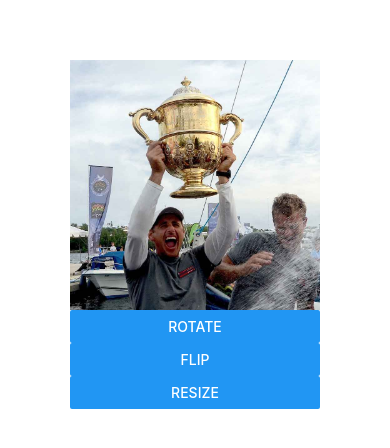
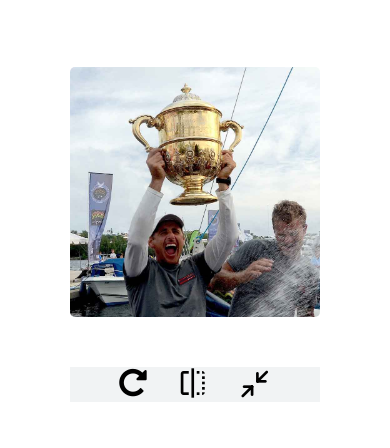
Before and after one commit to holgertidemand/ImageProject, a React Native app: screen / in a window 390 px wide. Shown: the part 188-636 px from the top of the page. Built offline with nearby package versions, Linux system fonts and the light colour scheme.

Commit message:
refaactored and cleaned up the code

```diff
--- a/src/components/ImageToolBar.js
+++ /dev/null
@@ -1,17 +0,0 @@
-import React,  { Component } from 'react';
-import { Button, View } from 'react-native';
-
-class ImageToolBar extends Component {
-
-  render() {
-    return (
-      <View>
-        <Button title={'Rotate'} onPress={ this.rotateImage }  />
-        <Button title={'Resize'}/>
-        <Button title={'Flip'}/>
-      </View>
-    );
-  }
-}
-
-export default ImageToolBar;
--- a/src/components/ShowImage.js
+++ b/src/components/ShowImage.js
@@ -1,7 +1,7 @@
 import React, { Component } from 'react';
 import { Image, View, StyleSheet, Animated, Button } from 'react-native';
+import { FontAwesome, Feather, MaterialIcons } from '@expo/vector-icons';
 
-import ImageToolBar from './ImageToolBar';
 import ImagePath from '../../assets/victory.jpg';
 import { rotateImage, scaleImage, flipImage } from './AnimationHelpers/Animations';
 
@@ -33,16 +33,48 @@ class ShowImage extends Component {
           style={{
             width: 250,
             height: 250,
-            transform: [{ rotate }, { rotateY }, { scale }]
+            transform: [{ rotate }, { rotateY }, { scale }],
+            borderRadius: 5
           }}
-          source={ ImagePath }
+          source={ImagePath}
         />
-        <Button title='Rotate' onPress={() => rotateImage(this.rotationValue)} />
-        <Button title='Flip' onPress={() => flipImage(this.flipValue)} />
-        <Button title='Resize' onPress={() => scaleImage(this.scaleValue)} />
+        <View style={styles.toolBar}>
+          <FontAwesome
+            style={styles.icons}
+            name="rotate-right"
+            size={32}
+            onPress={() => rotateImage(this.rotationValue)}
+          />
+          <MaterialIcons
+            style={styles.icons}
+            name='flip'
+            size={32}
+            onPress={() => flipImage(this.flipValue)}
+          />
+          <Feather
+            style={styles.icons}
+            name='minimize-2'
+            size={32}
+            onPress={() => scaleImage(this.scaleValue)}
+          />
+        </View>
       </View>
     );
   }
 }
 
+const styles = StyleSheet.create({
+  toolBar: {
+    backgroundColor: '#F1F3F4',
+    marginTop: 50,
+    flexDirection: 'row',
+    justifyContent: 'center'
+  },
+
+  icons: {
+    marginLeft: 15,
+    marginRight: 15
+  }
+})
+
 export default ShowImage;
```
